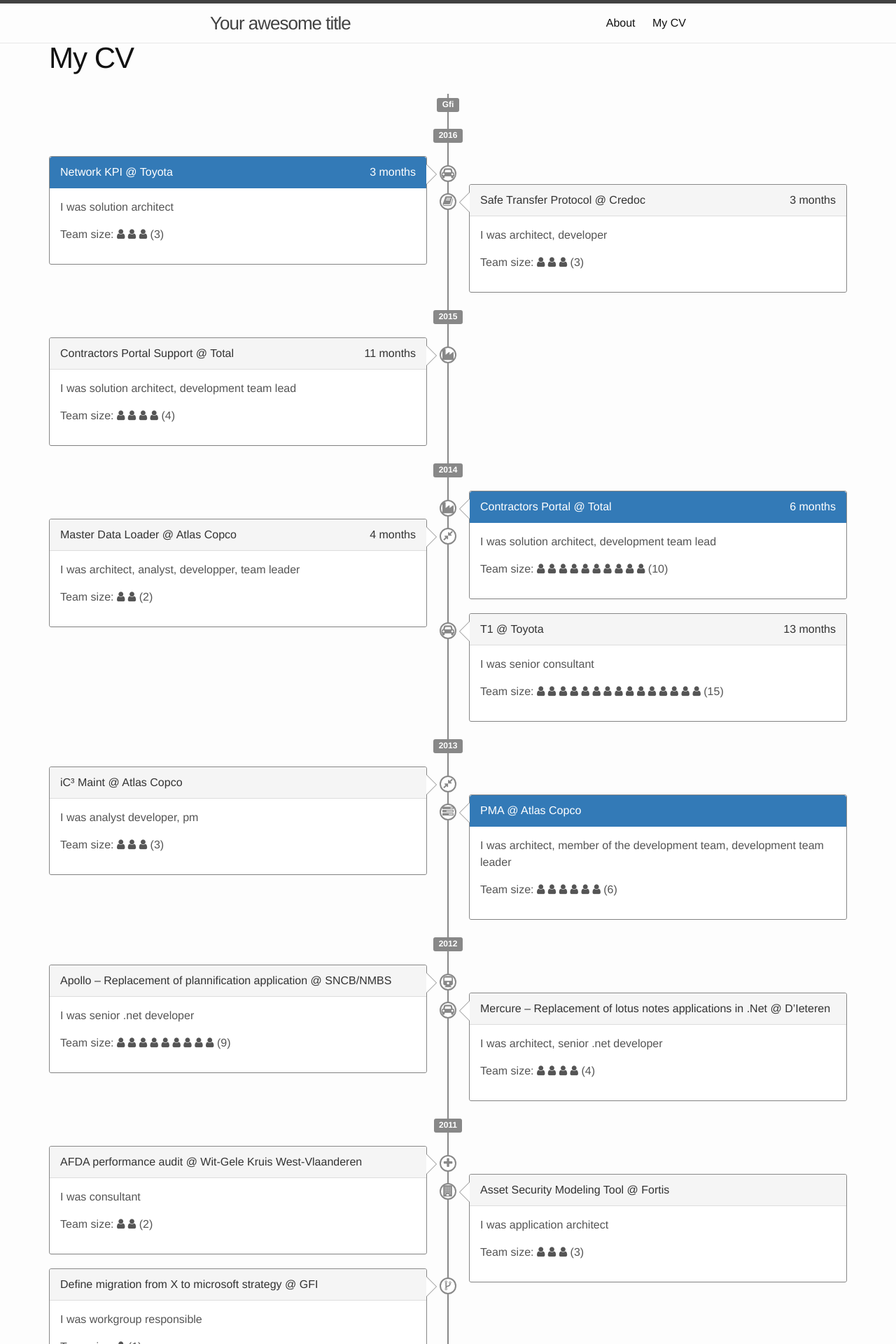
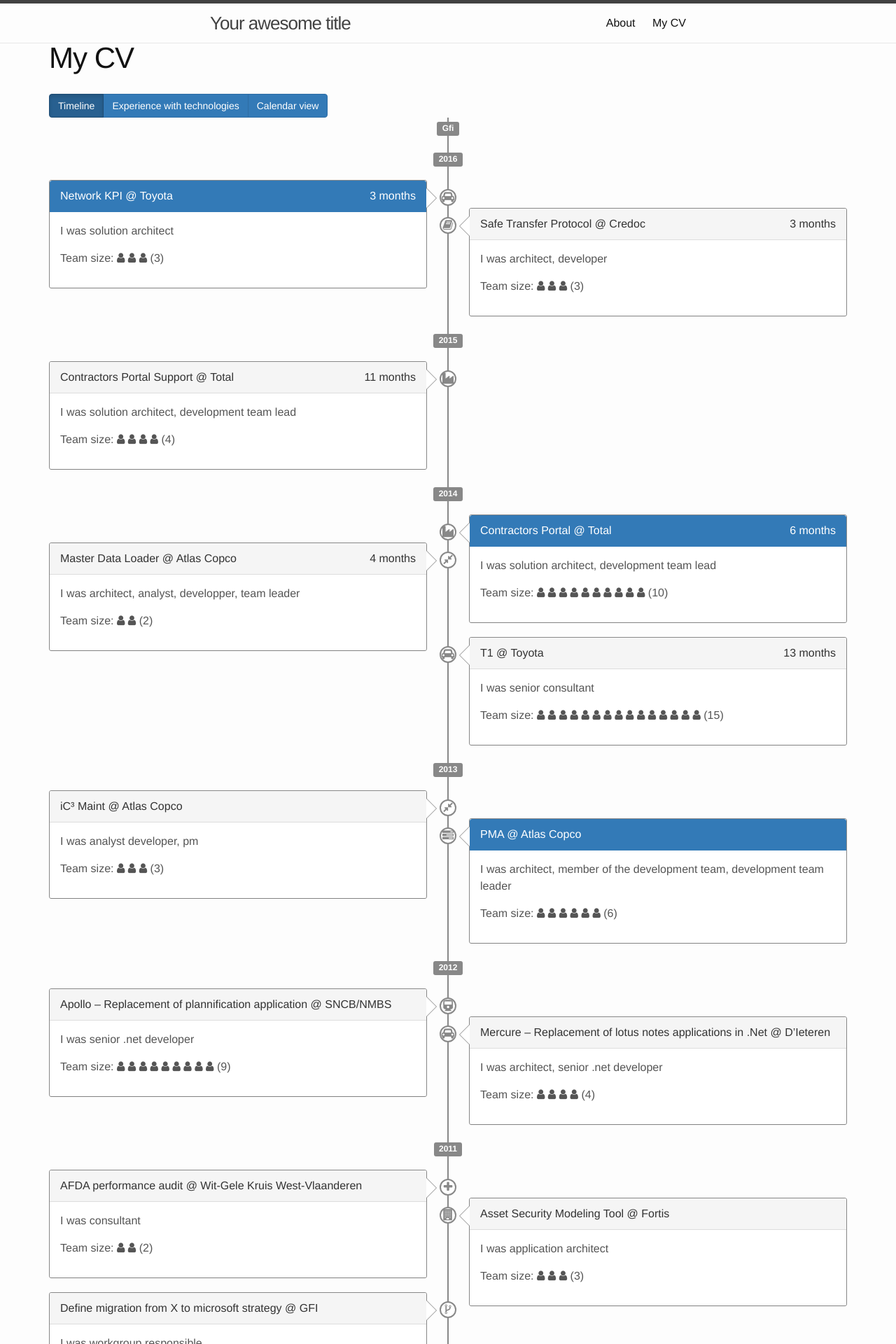
Before and after one commit to VincentSchippefilt/VincentSchippefilt.github.io, a Jekyll site: the page built from cv/index.html, in a window 1280 px wide. Shown: the top 1920 px of the page at 70% size. Built offline with Jekyll 4.4.1, drawn with Linux system fonts in a browser that asks for light colours; nearby versions of some CDN libraries.

Commit message:
tentative of transitions

```diff
--- a/css/main.scss
+++ b/css/main.scss
@@ -59,3 +59,26 @@ $on-laptop:        800px;
     text-align: center;
     border: 1px solid black;
 }
+
+#experienceTimeline{
+    -moz-transition-property: all;
+    -webkit-transition-property: all;
+    transition-property:all;
+
+    -moz-transition-duration:1s;
+    -webkit-transition-duration: 1s;
+    transition-duration: 1s;
+
+    -moz-transition-timing-function: ease-in;
+    -webkit-transition-timing-function: ease-in;
+    transition-timing-function: ease-in;
+
+    .panel {
+        cursor: pointer;
+
+        &:hover {
+            background-color:pink ;
+        }
+    }
+
+}
--- a/cv/index.html
+++ b/cv/index.html
@@ -3,7 +3,19 @@ layout: page
 title: My CV
 permalink: /cv/
 ---
-<div class="timeline">
+
+<div class="btn-group" data-toggle="buttons">
+  <label class="btn btn-primary active">
+    <input type="radio" name="options" id="showTimeline" autocomplete="off" checked /> Timeline
+  </label>
+  <label class="btn btn-primary">
+    <input type="radio" name="options" id="showTechnologies" autocomplete="off" /> Experience with technologies
+  </label>
+  <label class="btn btn-primary">
+    <input type="radio" name="options" id="showCalendar" autocomplete="off" /> Calendar view
+  </label>
+</div>
+<div class="timeline" id="experienceTimeline">
     {% for employer in site.data.exp %}
         <span class="timeline-label ">
             <span class="label label-default">{{ employer.Company }}</span>
@@ -32,9 +44,11 @@ permalink: /cv/
             {% endfor %}
         {% endif %}
     {% endfor %}
-
 </div>
-
+<div id="technologies">
+    tech
+</div>
+<div id="calendarView">
     <div class="row">
         <div class="col-xs-12">&nbsp;</div>
     </div>
@@ -100,8 +114,27 @@ permalink: /cv/
         <div  style="background-color: rgb(255, 221, 169);" class="col-xs-5 col-xs-offset-4">Pegase 2</div>
         <div  style="background-color: rgb(145, 141, 198);" class="col-xs-3">iC³</div>
     </div>
+</div>
 <script>
 jQuery(document).ready(function() {
-        //$('.collapse').collapse();
+  $('#showTimeline').on('change', function () {
+    $("#calendarView").hide();
+    $("#technologies").hide();
+    $("#experienceTimeline").show();
+  });
+  $('#showTechnologies').on('change', function () {
+    $("#calendarView").hide();
+    $("#experienceTimeline").hide();
+    $("#technologies").show();
+  });
+  $('#showCalendar').on('change', function () {
+    $("#technologies").hide();
+    $("#experienceTimeline").hide();
+    $("#calendarView").show();
+  });
+
+
+
+
 })
 </script>
```
Lines whose indentation alone changed are shown as unchanged.
